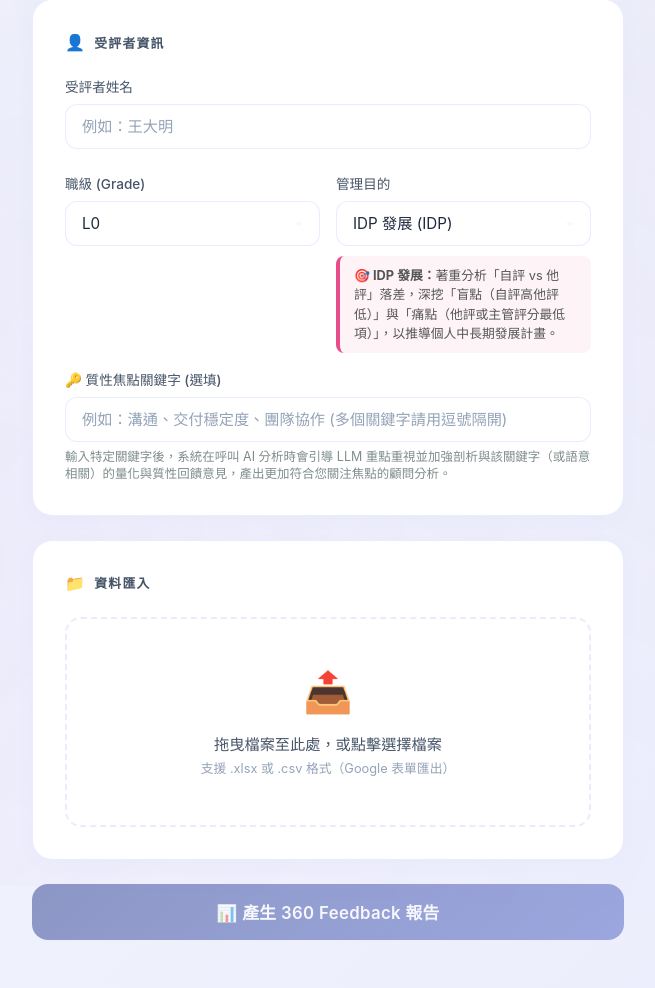
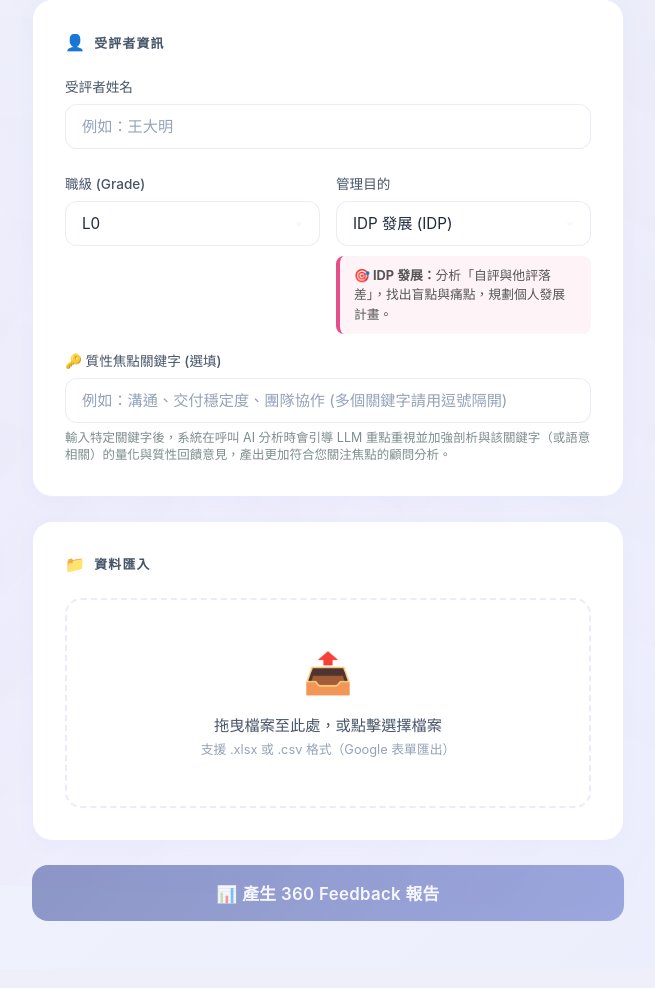
Before and after one commit to LINPEICHUN/HR360_report, a FastAPI app: page / in a window 1280 px wide. Shown: the part 367-1355 px from the top of the page, without its empty margins (312-967 px from the left). After the commit the page ends 1288 px from the top, so only its background shows below. Run offline with FastAPI, Linux system fonts and the light colour scheme.

Commit message:
修復雷達圖角色圖例顏色顯示問題，並簡化首頁管理目的說明文字

```diff
--- a/app/static/js/app.js
+++ b/app/static/js/app.js
@@ -223,10 +223,10 @@ document.addEventListener('DOMContentLoaded', () => {
     const purposeNoteContent = document.getElementById('purposeNoteContent');
 
     const purposeNotes = {
-        'IDP 發展': '<strong>🎯 IDP 發展：</strong>著重分析「自評 vs 他評」落差，深挖「盲點（自評高他評低）」與「痛點（他評或主管評分最低項）」，以推導個人中長期發展計畫。',
-        '績效校準': '<strong>⚖️ 績效校準：</strong>著重比對「實際表現 vs 當前職級 KRA 期待」，明確列出尚未達標的現職行為，評估其現職符合度，作為考核依據。',
-        '晉升評估': '<strong>📈 晉升評估：</strong>著重比對「實際表現 vs 下一職級 KRA 期待」，客觀衡量晉升準備度，並精確標示出 Gap Area (能力差距項目)。',
-        '團隊文化': '<strong>👥 團隊文化：</strong>著重篩選與聚焦特定 Key Elements（第 3、6、8 題），剖析受評者的領導風格、團隊氛圍（心理安全感）與公司文化價值之傳遞。'
+        'IDP 發展': '<strong>🎯 IDP 發展：</strong>分析「自評與他評落差」，找出盲點與痛點，規劃個人發展計畫。',
+        '績效校準': '<strong>⚖️ 績效校準：</strong>比對「實際表現與現職 KRA 期待」，評估現職符合度與未達標行為。',
+        '晉升評估': '<strong>📈 晉升評估：</strong>比對「實際表現與下一職級 KRA 期待」，評估晉升準備度與能力差距。',
+        '團隊文化': '<strong>👥 團隊文化：</strong>聚焦共事行為與文化題（第 3、6、8 題），分析領導風格與團隊氛圍。'
     };
 
     if (purposeSelect && purposeNoteContent) {
--- a/app/templates/index.html
+++ b/app/templates/index.html
@@ -77,7 +77,7 @@
                             <!-- 動態管理意圖說明備註 -->
                             <div class="purpose-note-box" id="purposeNoteBox" style="margin-top: 10px; padding: 10px 14px; background: #fef4f8; border-radius: 8px; border-left: 4px solid #e74c8b; font-size: 0.8rem; line-height: 1.5; color: #555; transition: all 0.3s ease;">
                                 <div id="purposeNoteContent">
-                                    <strong>🎯 IDP 發展：</strong>著重分析「自評 vs 他評」落差，深挖「盲點（自評高他評低）」與「痛點（他評或主管評分最低項）」，以推導個人中長期發展計畫。
+                                    <strong>🎯 IDP 發展：</strong>分析「自評與他評落差」，找出盲點與痛點，規劃個人發展計畫。
                                 </div>
                             </div>
                         </div>
--- a/app/templates/report.html
+++ b/app/templates/report.html
@@ -4,7 +4,7 @@
     <meta charset="UTF-8">
     <meta name="viewport" content="width=device-width, initial-scale=1.0">
     <title>360 Degree Feedback Report — {{ report.name }}</title>
-    <link rel="stylesheet" href="/static/css/report.css">
+    <link rel="stylesheet" href="/static/css/report.css?v=2">
     <script src="https://cdn.jsdelivr.net/npm/chart.js@4.4.7/dist/chart.umd.min.js"></script>
 </head>
 <body>
```
Also changed, not shown: app/admin_config.json (+3 -3 lines), app/static/css/report.css (+12 -0 lines).
